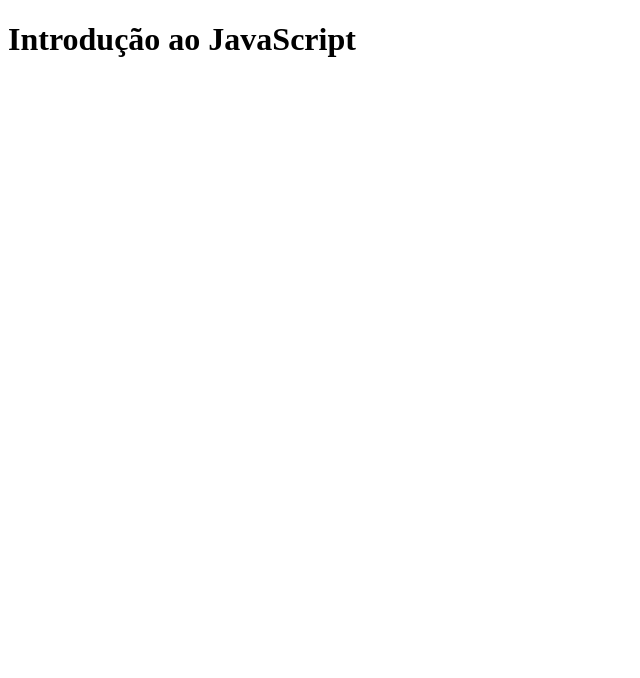
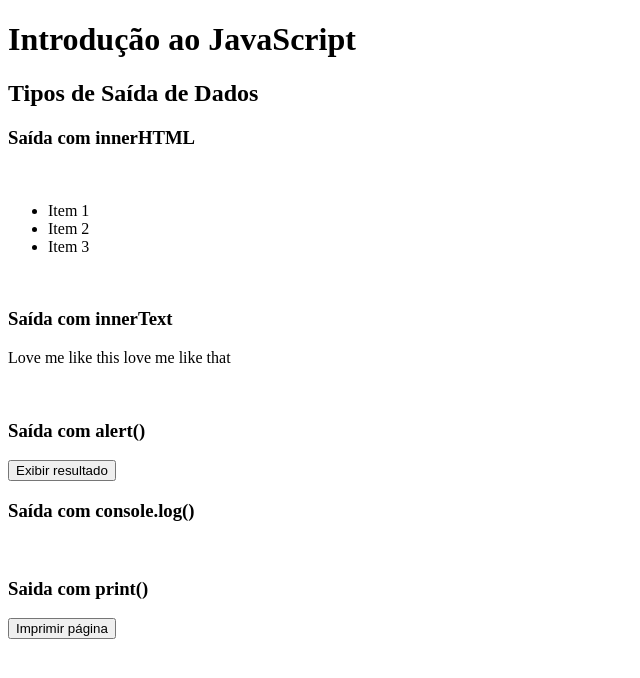
Before and after one commit to laripnheiro/conteudo-js-sp16, a plain HTML site: page Aula01/index.html in a window 1280 px wide. Shown: the whole page, without its empty margins (0-640 px from the left). Drawn offline with Linux system fonts and the light colour scheme.

Commit message:
Aula 01 Javascript - Introdução ao JavaScript

```diff
--- a/Aula01/index.html
+++ b/Aula01/index.html
@@ -5,10 +5,49 @@
     <meta name="viewport" content="width=device-width, initial-scale=1.0">
 
     <link rel="stylesheet" href="css/style.css">
+
+
     <title>Conteudo Aula01 - JavaScript</title>
 </head>
 <body>
 
     <h1>Introdução ao JavaScript</h1>
+
+
+    <h2>
+        Tipos de Saída de Dados
+    </h2>
+
+    <h3>
+        Saída com innerHTML
+    </h3>
+
+    <br>
+
+    <ul class="ex1"></ul>
+
+    <br>
+
+    <h3>Saída com innerText</h3>
+
+    <p class="ex2"></p>
+
+    <br>
+
+    <h3>Saída com alert()</h3>
+
+    <button onclick="exibirResult()"> Exibir resultado</button>
+
+    <br>
+
+    <h3>Saída com console.log()</h3>
+
+    <br>
+
+    <h3>Saida com print()</h3>
+
+    <button onclick="imprimir()">Imprimir página</button>
+    <script src="src/script.js"></script>
+
 </body>
 </html>
--- /dev/null
+++ b/Aula01/src/script.js
@@ -0,0 +1,28 @@
+//Saída com innerHTML
+
+document.querySelector(".ex1").innerHTML =
+`
+    <li>Item 1</li>
+    <li>Item 2</li>
+    <li>Item 3</li>
+`;
+
+//Saída com innertext
+
+document.querySelector(".ex2").innerText = "Love me like this love me like that";
+
+//Saída com alert()
+
+function exibirResult(){
+    window.alert(7 + 6);
+}
+
+//Saida com console.log()
+
+console.log("Lome like this and i'll love you right back");
+
+//Saida com print()
+
+function imprimir(){
+    window.print();
+}
```
